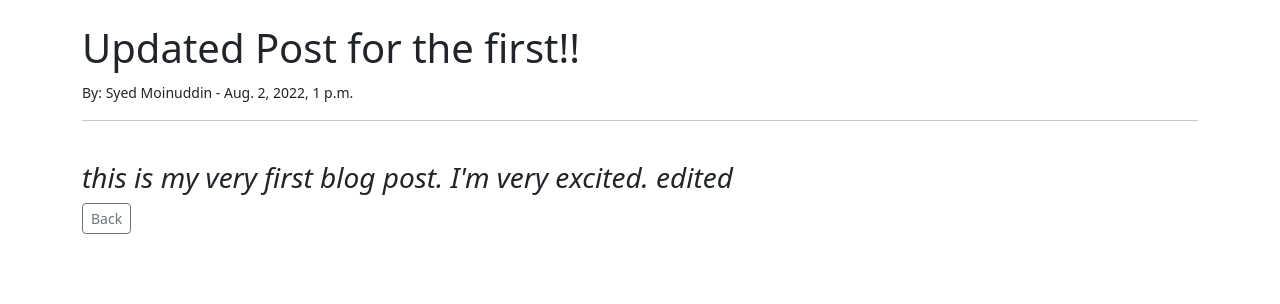
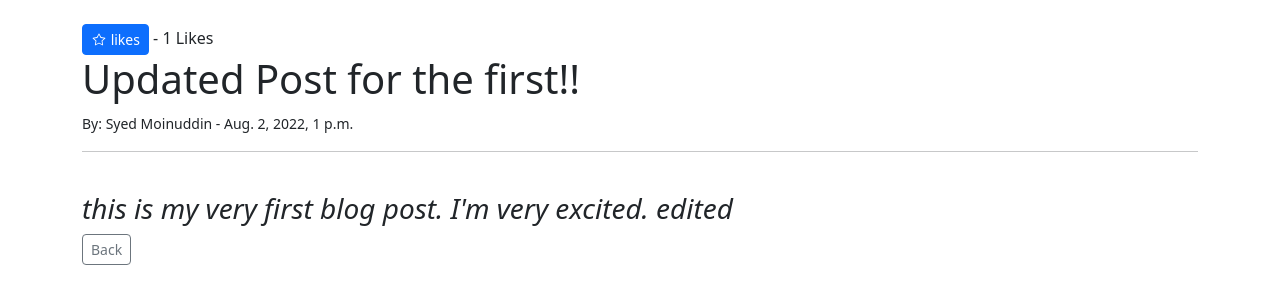
Before and after one commit to moin2672/DEYS, a Django app: page /post/1 in a window 1280 px wide. Shown: the part 56-360 px from the top of the page. Run offline with Django 4.2, Linux system fonts and the light colour scheme; data comes from the database, SQL or seed files in the repository; both versions use the stored data as it was after the commit.

Commit message:
18. adding Like button

```diff
--- a/zblog/models.py
+++ b/zblog/models.py
@@ -1,8 +1,6 @@
 from django.db import models
 from django.contrib.auth.models import User
 from django.urls import reverse
-from datetime import datetime, date
-
 
 class Category(models.Model):
     name = models.CharField(max_length=255)
@@ -20,6 +18,10 @@ class Post(models.Model):
     body=models.TextField()
     updated_date = models.DateTimeField(auto_now_add=True)
     category = models.CharField(max_length=255, default='coding')
+    likes = models.ManyToManyField(User, related_name='blog_posts')
+
+    def total_likes(self):
+        return self.likes.count()
 
     def __str__(self):
         return self.title + ' | ' + str(self.author)
--- a/zblog/templates/base.html
+++ b/zblog/templates/base.html
@@ -9,6 +9,7 @@
     <!-- Bootstrap CSS -->
     <link href="https://cdn.jsdelivr.net/npm/bootstrap@5.2.0/dist/css/bootstrap.min.css" rel="stylesheet"
         integrity="sha384-gH2yIJqKdNHPEq0n4Mqa/HGKIhSkIHeL5AyhkYV8i59U5AR6csBvApHHNl/vI1Bx" crossorigin="anonymous">
+
 
     <title>
         {% block title %}
--- a/zblog/templates/post_detail.html
+++ b/zblog/templates/post_detail.html
@@ -5,8 +5,17 @@
 {% endblock %}
 
 {% block content %}
+<form action="{% url 'like' post.pk %}" method="POST">{% csrf_token %}
+    <button class="btn btn-sm btn-primary" type="submit" name="post_id" value="{{post.id}}">
+        <svg xmlns="http://www.w3.org/2000/svg" width="16" height="16" fill="currentColor" class="bi bi-star" viewBox="0 0 16 20" >
+            <path d="M2.866 14.85c-.078.444.36.791.746.593l4.39-2.256 4.389 2.256c.386.198.824-.149.746-.592l-.83-4.73 3.522-3.356c.33-.314.16-.888-.282-.95l-4.898-.696L8.465.792a.513.513 0 0 0-.927 0L5.354 5.12l-4.898.696c-.441.062-.612.636-.283.95l3.523 3.356-.83 4.73zm4.905-2.767-3.686 1.894.694-3.957a.565.565 0 0 0-.163-.505L1.71 6.745l4.052-.576a.525.525 0 0 0 .393-.288L8 2.223l1.847 3.658a.525.525 0 0 0 .393.288l4.052.575-2.906 2.77a.565.565 0 0 0-.163.506l.694 3.957-3.686-1.894a.503.503 0 0 0-.461 0z"/>
+          </svg> likes
+    </button> - {{total_likes}} Likes
+</form>
+
     <h1>{{post.title}}</h1>
-    <small>By: {{post.author.first_name}} {{post.author.last_name}} - {{post.updated_date}} </small> <hr><br>
+    <small>By: {{post.author.first_name}} {{post.author.last_name}} - {{post.updated_date}} </small>
+    <hr><br>
     <h3><i>{{post.body|safe}}</i></h3>
     <a href="{% url 'home' %}" class="btn btn-sm btn-outline-secondary">Back</a>
     {% if user.is_authenticated %}
--- a/zblog/urls.py
+++ b/zblog/urls.py
@@ -10,4 +10,6 @@ urlpatterns = [
     path('addcategory/', views.CategoryCreateView.as_view(), name="addcategory"),
     path('category/<str:cats>/', views.CategoryView, name="category"),
     path('categorylist', views.CategoryListView, name="categorylist"),
+    path('like/<int:pk>', views.LikeView, name="like"),
+
 ]
--- a/zblog/views.py
+++ b/zblog/views.py
@@ -1,6 +1,7 @@
-from urllib import request
-from django.shortcuts import render
-from django.urls import reverse_lazy
+from pty import STDOUT_FILENO
+from django.http import HttpResponseRedirect
+from django.shortcuts import get_object_or_404, render
+from django.urls import reverse, reverse_lazy
 from django.views.generic import ListView, DetailView, CreateView, UpdateView, DeleteView
 from zblog.models import Category, Post
 from .forms import PostForm, EditForm
@@ -23,8 +24,11 @@ class PostDetailView(DetailView):
 
     def get_context_data(self, *args, **kwargs):
         cat_menu=Category.objects.all()
+        stuff=get_object_or_404(Post, id=self.kwargs['pk'])
+        total_likes=stuff.total_likes()
         context = super(PostDetailView, self).get_context_data(*args, **kwargs)
         context["cat_menu"]=cat_menu
+        context["total_likes"]=total_likes
         return context
 
 class PostCreateView(CreateView):
@@ -62,3 +66,8 @@ def CategoryView(request, cats):
 def CategoryListView(request):
     cat_menu_list=Category.objects.all()
     return render(request, 'category_list.html', {'cat_menu_list':cat_menu_list})
+
+def LikeView(request, pk):
+    post = get_object_or_404(Post, id=request.POST.get('post_id')) #in html #id='post_id'
+    post.likes.add(request.user)
+    return HttpResponseRedirect(reverse('detail', args=[str(pk)]))
```
Also changed, not shown: db.sqlite3, zblog/migrations/0005_post_likes.py (added), 1 other file.
